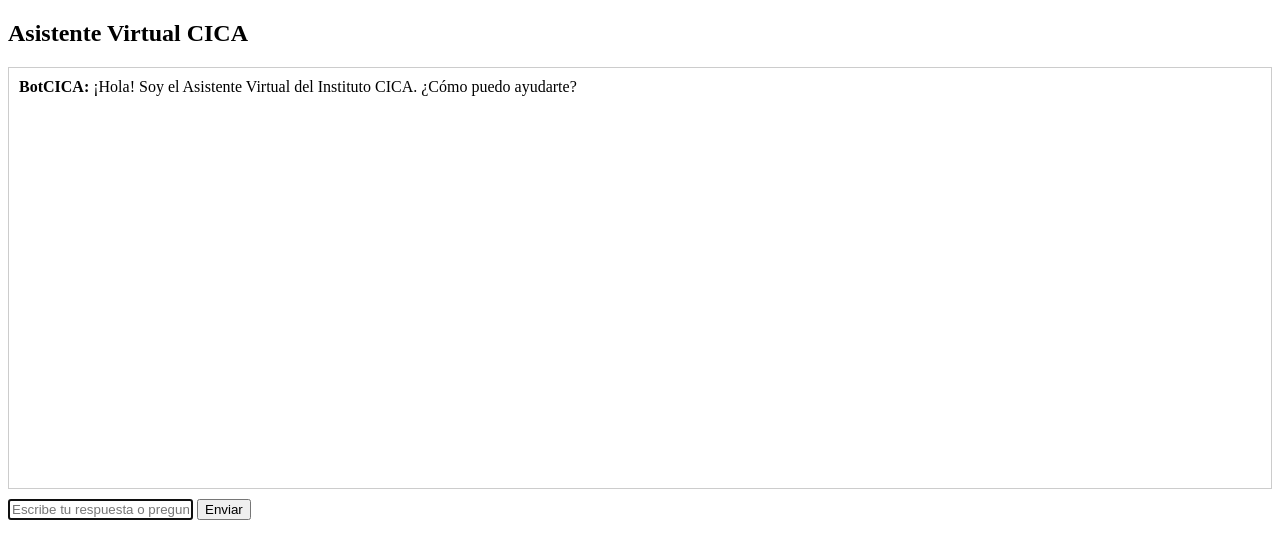
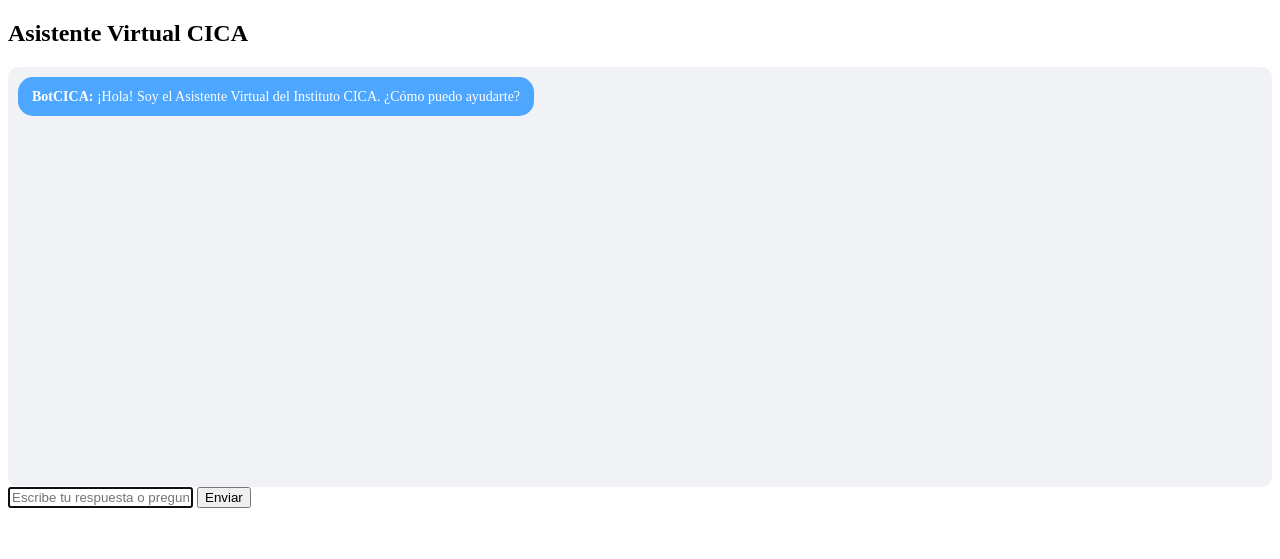
Before and after one commit to pyetro1991/cica-chatbot-ia, a Flask app: page / in a window 1280 px wide. Shown: the top 559 px of the page. Run offline with Flask 3, Linux system fonts and the light colour scheme.

Commit message:
Update index.html

```diff
--- a/templates/index.html
+++ b/templates/index.html
@@ -6,14 +6,29 @@
   <meta name="viewport" content="width=device-width, initial-scale=1" />
   <style>
     #chatbox {
-  height: 400px;
-  overflow-y: auto;
-  border: 1px solid #ccc;
-  padding: 10px;
-  margin-bottom: 10px;
   display: flex;
-  flex-direction: column;
+    flex-direction: column;
+    gap: 8px;
+    padding: 10px;
+    background: #f0f2f5;
+    height: 400px;
+    overflow-y: auto;
+    border-radius: 10px;
 }
+     /* Usuario (gris claro) */
+  .user-bubble {
+    background: #e5e5ea;
+    align-self: flex-start;
+    border-bottom-left-radius: 0;
+  }
+
+  /* BotCICA (azul claro institucional) */
+  .bot-bubble {
+    background: #4da6ff; /* tono azul claro */
+    color: white;
+    align-self: flex-start;
+    border-bottom-right-radius: 0;
+  }
 
 .msg {
   max-width: 75%;
@@ -30,6 +45,14 @@
   border-bottom-right-radius: 0;
   text-align: right;
 }
+    .chat-bubble {
+    max-width: 75%;
+    padding: 10px 14px;
+    border-radius: 15px;
+    font-size: 14px;
+    line-height: 1.4;
+    word-wrap: break-word;
+  }
 
 .bot {
   align-self: flex-start;
```
